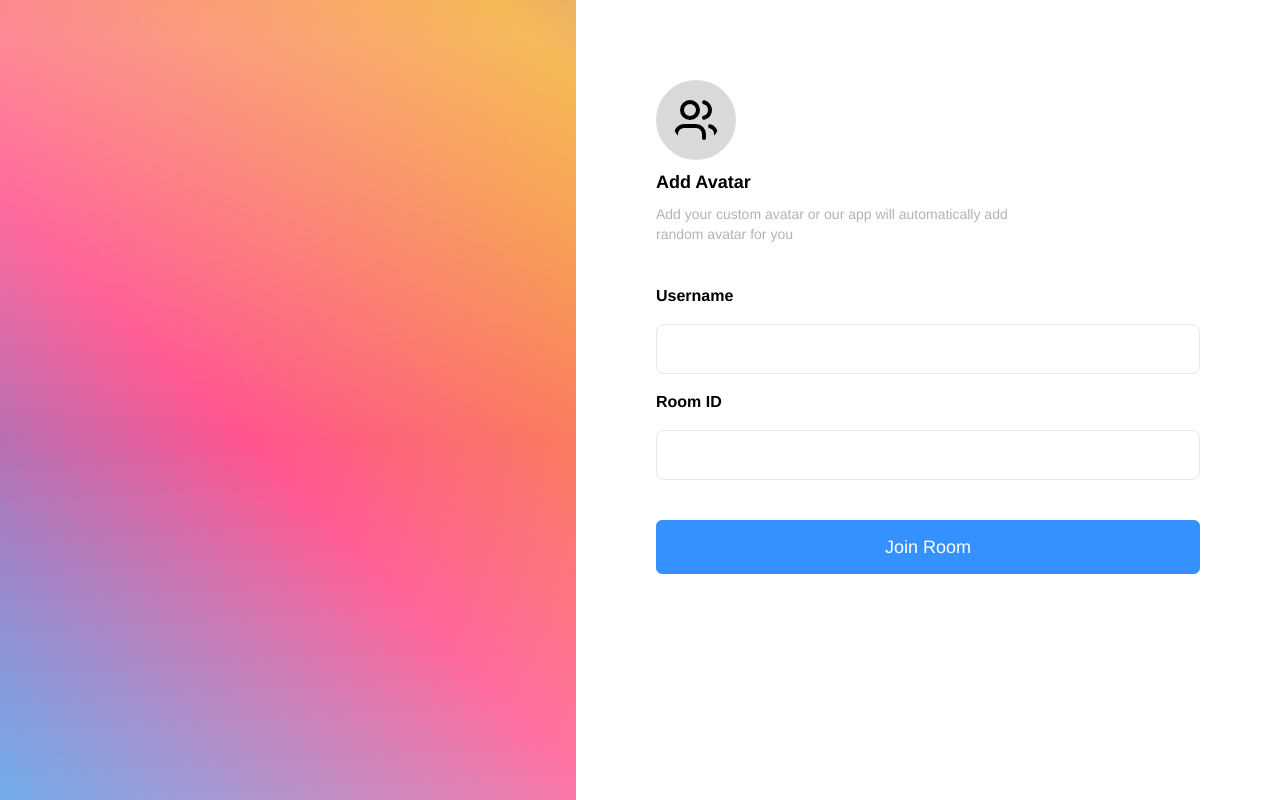
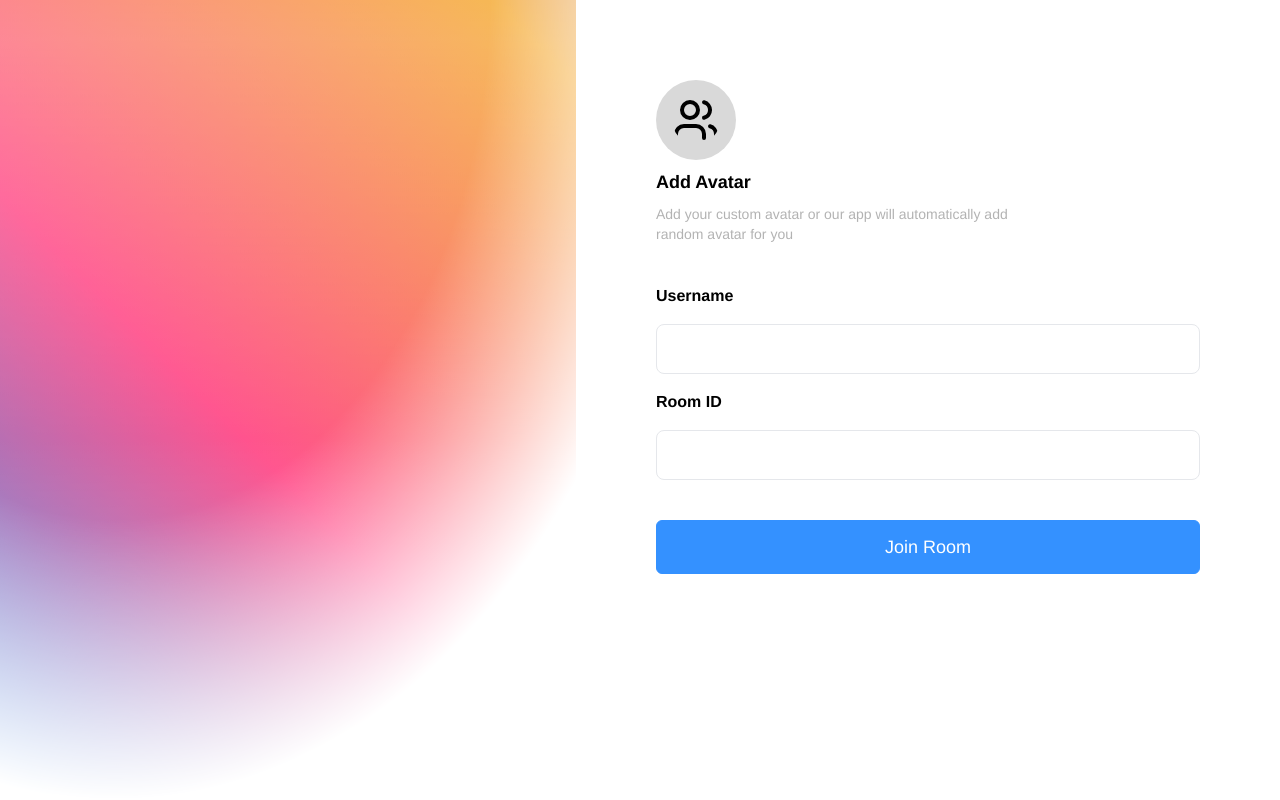
Before and after one commit to yash-devop/socket-chat-app, a React (Vite) app in the folder client/: page / in a window 1280 px wide. Built offline with nearby package versions, Linux system fonts and the light colour scheme; no server answers.

Commit message:
Modify gradient

```diff
--- a/client/src/layout.tsx
+++ b/client/src/layout.tsx
@@ -7,7 +7,7 @@ type LayoutProps = {
 const Layout = ({ children }: LayoutProps) => {
   return (
     <div className="w-full max-h-screen h-screen overflow-auto flex flex-col md:flex-row">
-      <div className="w-full min-h-48 md:h-full md:max-w-xl animate-gradient" />
+      <div className="w-full min-h-48 md:h-full md:max-w-xl animate-gradient absolute bottom-0 left-0 right-0 top-0 bg-[linear-gradient(to_right,#4f4f4f2e_1px,transparent_1px),linear-gradient(to_bottom,#4f4f4f2e_1px,transparent_1px)] bg-[size:14px_24px] [mask-image:radial-gradient(ellipse_100%_100%_at_20%_0%,#000_65%,transparent_100%)]" />
       {children}
     </div>
   );
```
